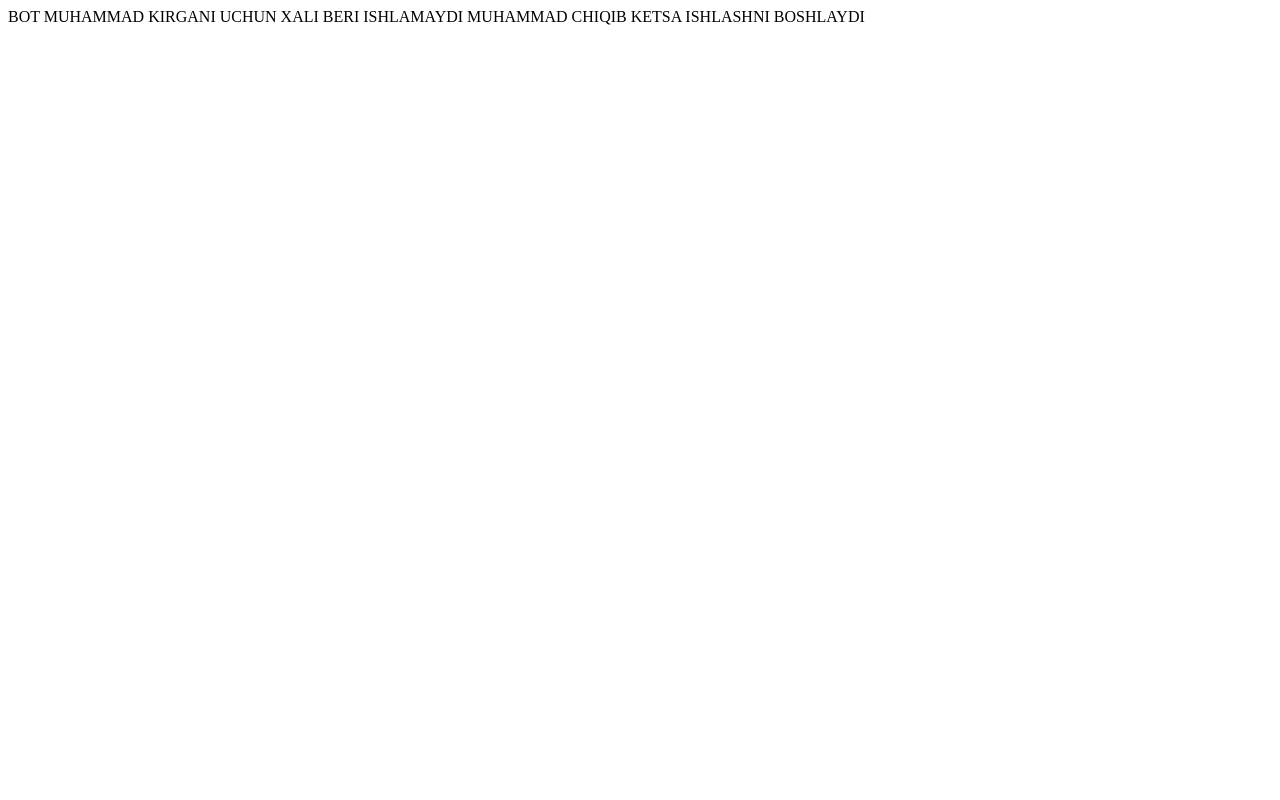
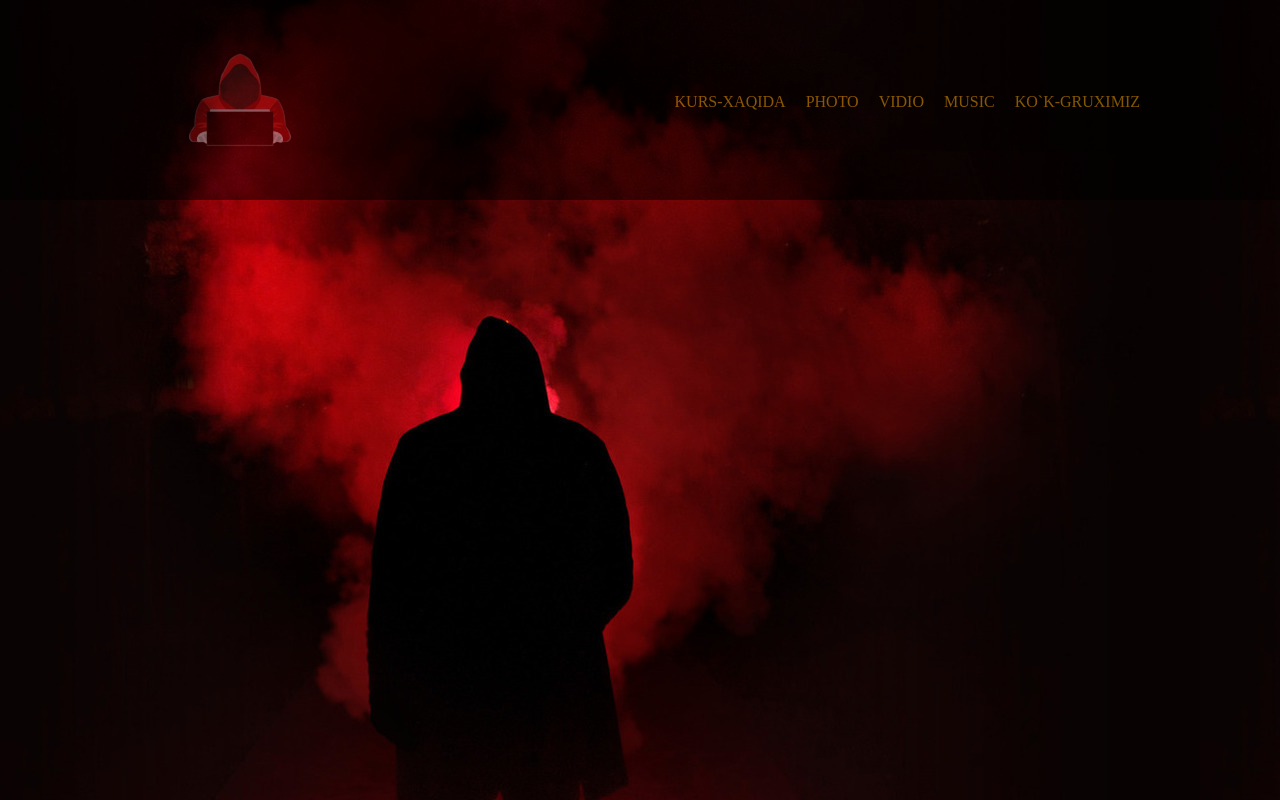
Before and after one commit to AL1CO/QIZIL, a plain HTML site: page index.html in a window 1280 px wide. Drawn offline with Linux system fonts and the light colour scheme.

Commit message:
new projekt

```diff
--- a/index.html
+++ b/index.html
@@ -3,10 +3,35 @@
   <head>
     <meta charset="UTF-8" />
     <meta name="viewport" content="width=device-width, initial-scale=1.0" />
-    <title>YO`VUZ HAKER</title>
+    <link rel="icon" href="./IMAGE/Hacker_logo_2-removebg-preview.png" />
+    <link rel="stylesheet" href="./style.css" />
+    <title>🔴ALICHO🔴</title>
   </head>
   <body>
-    BOT MUHAMMAD KIRGANI UCHUN XALI BERI ISHLAMAYDI MUHAMMAD CHIQIB KETSA
-    ISHLASHNI BOSHLAYDI
+    <div class="color">
+      <div class="nav">
+        <div class="con">
+          <div class="nav2">
+            <div class="nav-left">
+              <a href="https://login-name.netlify.app/" class="a-logo">
+                <img
+                  src="./IMAGE/Hacker_logo_2-removebg-preview.png"
+                  alt="eror"
+                  class="logo"
+              /></a>
+            </div>
+            <div class="nav-right">
+              <ul class="nav-ul">
+                <li class="nav-li"><a href="#">KURS-XAQIDA</a></li>
+                <li class="nav-li"><a href="#">PHOTO</a></li>
+                <li class="nav-li"><a href="#">VIDIO</a></li>
+                <li class="nav-li"><a href="#">MUSIC</a></li>
+                <li class="nav-li"><a href="#">KO`K-GRUXIMIZ</a></li>
+              </ul>
+            </div>
+          </div>
+        </div>
+      </div>
+    </div>
   </body>
 </html>
--- /dev/null
+++ b/style.scss
@@ -0,0 +1,54 @@
+* {
+  margin: 0;
+  padding: 0;
+  box-sizing: border-box;
+}
+body {
+  color: #ffaa00;
+  background-color: black;
+}
+.con {
+  margin: 0 auto;
+  max-width: 1000px;
+}
+.nav {
+  height: 200px;
+  background-color: #000000;
+  opacity: 0.5;
+}
+
+.nav2 {
+  display: flex;
+  justify-content: space-between;
+  align-items: center;
+}
+.logo {
+  height: 200px;
+  opacity: 0.8;
+  transition: 1s;
+}
+.logo:hover {
+  opacity: 1;
+}
+li {
+  list-style: none;
+}
+a {
+  text-decoration: none;
+  color: #ffaa00;
+  transition: 1s;
+  opacity: 1;
+}
+a:hover {
+  color: #fce380;
+}
+
+.color {
+  background-image: url("./IMAGE/color.jpg");
+  width: 100%;
+  height: 100vh;
+}
+.nav-ul {
+  display: flex;
+  gap: 20px;
+}
```
Also changed, not shown: IMAGE/Hacker_logo_2-removebg-preview.png (added), IMAGE/color.jpg (added), IMAGE/color2.jpg (added), style.css (added), 1 other file.
